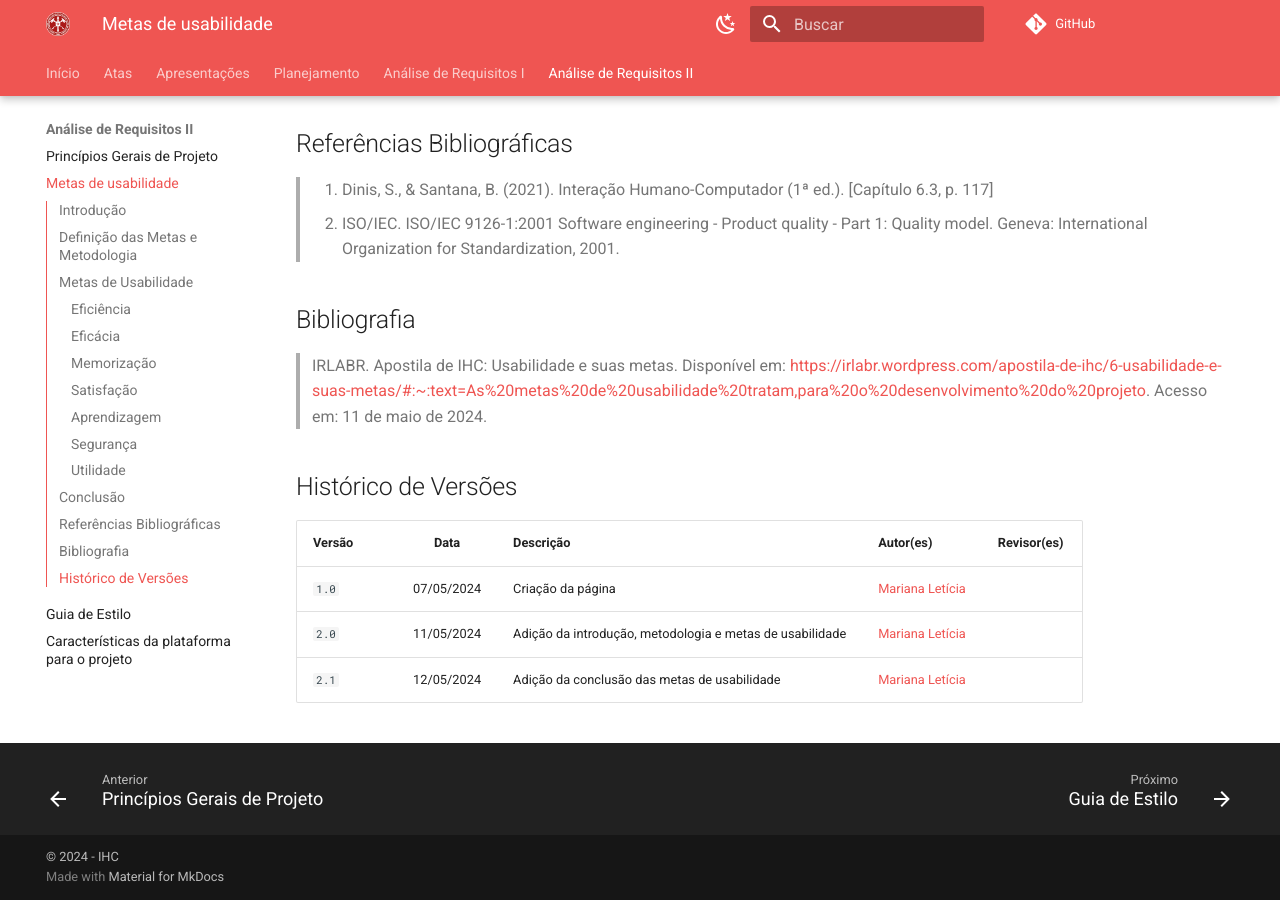
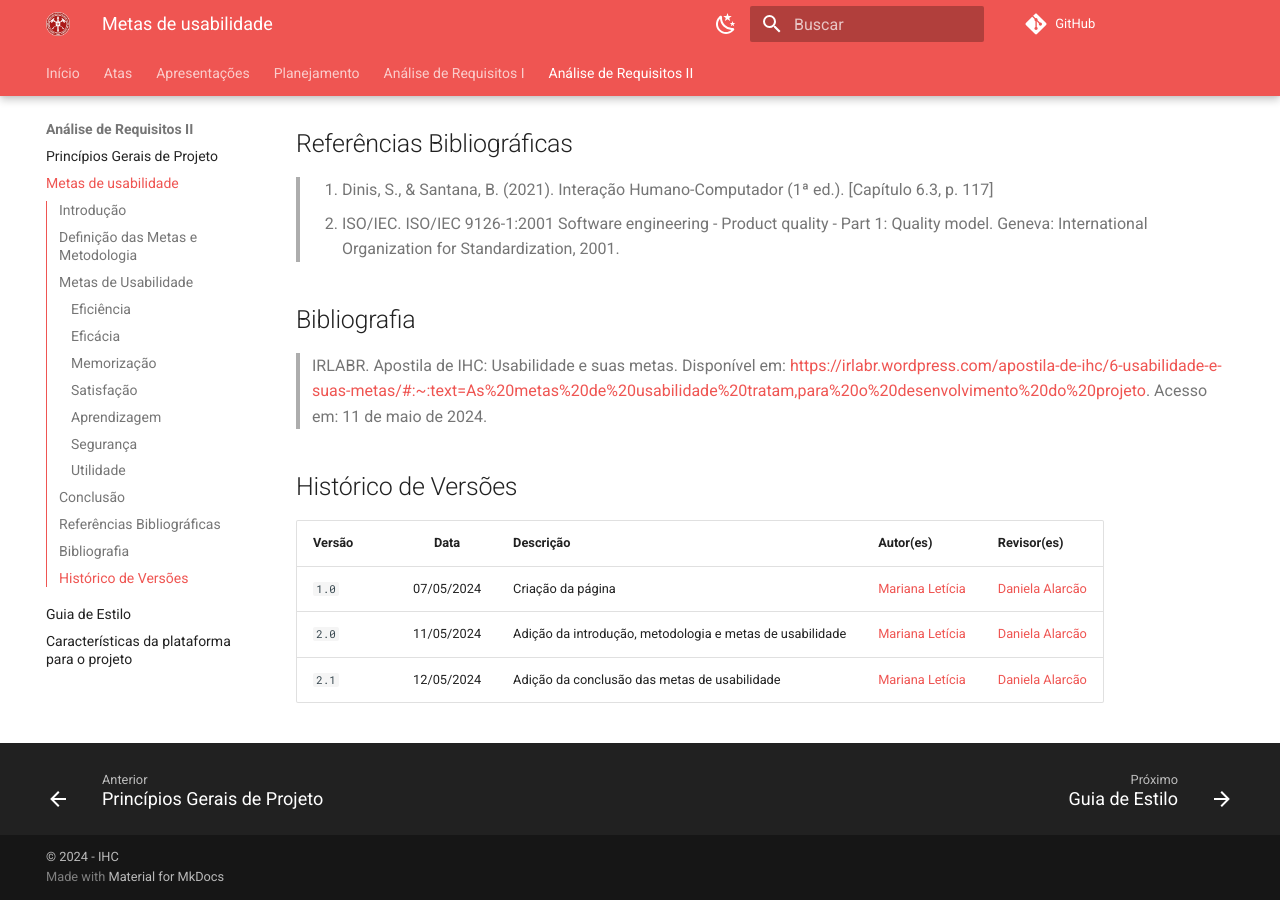
Before and after one commit to Interacao-Humano-Computador/2024.1-CBMERJ, an MkDocs documentation site: the page built from docs/analise_requisitos_2/metas_usabilidade.md, in a window 1280 px wide and 900 px high, scrolled down 2317 px. Built offline with MkDocs 1.6.1 and Material for MkDocs 9.7.7, drawn with Linux system fonts in a browser that asks for light colours; comment, search, counter and statistics services are not loaded.

Commit message:
revisão

```diff
--- a/docs/analise_requisitos_2/metas_usabilidade.md
+++ b/docs/analise_requisitos_2/metas_usabilidade.md
@@ -72,6 +72,6 @@ O site apresenta suas principais falhas em relação à eficiência, aprendizage
 
 | Versão |    Data    | Descrição                                 | Autor(es)                                       | Revisor(es)                                    |
 | ------ | :--------: | ----------------------------------------- | ----------------------------------------------- | ---------------------------------------------- |
-| `1.0`   | 07/05/2024 | Criação da página                         | [Mariana Letícia](https://github.com/Marianannn) |         |
-| `2.0`   | 11/05/2024 | Adição da introdução, metodologia e metas de usabilidade           | [Mariana Letícia](https://github.com/Marianannn) |         |
-| `2.1`   | 12/05/2024 | Adição da conclusão das metas de usabilidade           | [Mariana Letícia](https://github.com/Marianannn) |         |
+| `1.0`   | 07/05/2024 | Criação da página                         | [Mariana Letícia](https://github.com/Marianannn) | [Daniela Alarcão](https://github.com/danialarcao)        |
+| `2.0`   | 11/05/2024 | Adição da introdução, metodologia e metas de usabilidade           | [Mariana Letícia](https://github.com/Marianannn) | [Daniela Alarcão](https://github.com/danialarcao)        |
+| `2.1`   | 12/05/2024 | Adição da conclusão das metas de usabilidade           | [Mariana Letícia](https://github.com/Marianannn) | [Daniela Alarcão](https://github.com/danialarcao)        |
```
